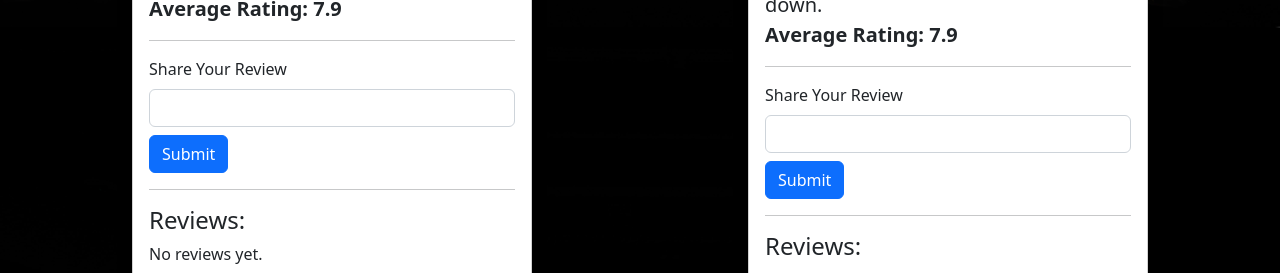
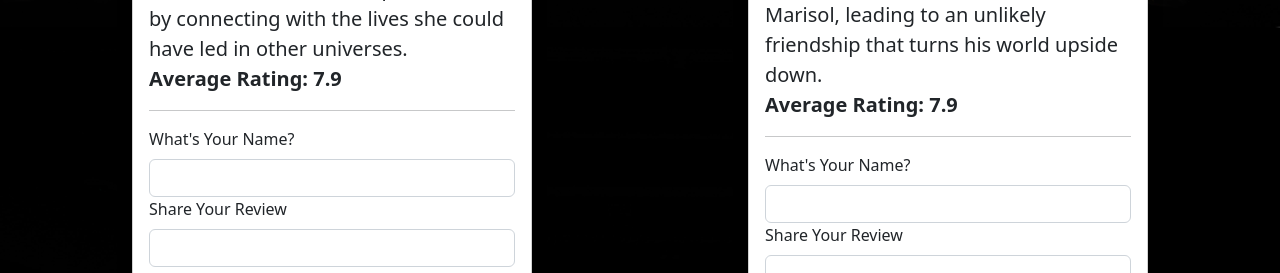
Before and after one commit to movarnell/movie-project, a React (Create React App) app: page / in a window 1280 px wide. Shown: the part 1680-1953 px from the top of the page. Built offline with nearby package versions, Linux system fonts and the light colour scheme.

Commit message:
Commenting and username are working with date

```diff
--- a/src/App.css
+++ b/src/App.css
@@ -65,3 +65,12 @@ font-family:Arial, Helvetica, sans-serif;
   min-width: 100px;
   max-width:400px;
 }
+
+.userName{
+  font-weight: bolder;
+}
+
+.smallDate{
+  font-size: x-small;
+  font-weight: bolder;
+}
--- a/src/ReviewForm.js
+++ b/src/ReviewForm.js
@@ -1,24 +1,41 @@
 import { useState } from "react";
-
-
 
 export default function ReviewForm({ movie, addReview }) {
   const [reviewValue, setReviewValue] = useState("");
+  const [userValue, setUserValue] = useState("");
 
-
+  let newDate = new Date().toLocaleDateString('en-us', {
+    weekday: "long",
+    year: "numeric",
+    month: "short",
+    day: "numeric",
+  });
 
   const handleSubmit = (event) => {
     event.preventDefault();
     const reviewData = {
       review: reviewValue,
-      movieId:movie.id
-    }
+      user: userValue,
+      movieId: movie.id,
+      date: newDate,
+    };
     addReview(reviewData);
     setReviewValue("");
+    setUserValue("");
   };
 
   return (
     <form onSubmit={handleSubmit}>
+      <label htmlFor="user-input" className="form-label">
+        What's Your Name?
+      </label>
+      <input
+        type="text"
+        id="user-input"
+        className="form-control"
+        value={userValue}
+        onChange={(e) => setUserValue(e.target.value)}
+      />
       <label htmlFor="review-input" className="form-label">
         Share Your Review
       </label>
@@ -29,7 +46,7 @@ export default function ReviewForm({ movie, addReview }) {
         value={reviewValue}
         onChange={(e) => setReviewValue(e.target.value)}
       />
-      <button className="btn btn-primary mt-2" onClick={handleSubmit}>
+      <button type="submit" className="btn btn-primary mt-2">
         Submit
       </button>
     </form>
--- a/src/ReviewList.js
+++ b/src/ReviewList.js
@@ -10,6 +10,7 @@ export default function ReviewList(props) {
       {props.reviewList.map((review) => (
         <ReviewDetails
           key={review.id}
+          date={review.date}
           review={review}
         />
       ))}
--- a/src/Reviews.js
+++ b/src/Reviews.js
@@ -10,7 +10,9 @@ export default function Reviews({ reviewList, movieId }) {
       {reviews.length === 0 && <p>No reviews yet.</p>}
       {reviews.map(review => (
         <div key={review.id}>
-          <p>{review.review}</p>
+          <p><span className='smallDate'>{review.date}</span><br/>
+          <span className='userName'>{review.user}</span><br/>
+          {review.review}</p>
         </div>
       ))}
     </div>
--- a/src/Title.js
+++ b/src/Title.js
@@ -5,7 +5,7 @@ import Popcorn from './popcorn.png'
 export default function Title() {
     return (
         <>
-            <h1 className="titleText display-1"><img src={Popcorn} className="titleImage" alt="popcorn spill"></img>Movie Reviews</h1>
+            <h1 className="titleText display-1">Movie Reviews<img src={Popcorn} className="titleImage" alt="popcorn spill"></img></h1>
         </>
     )
 }
```
